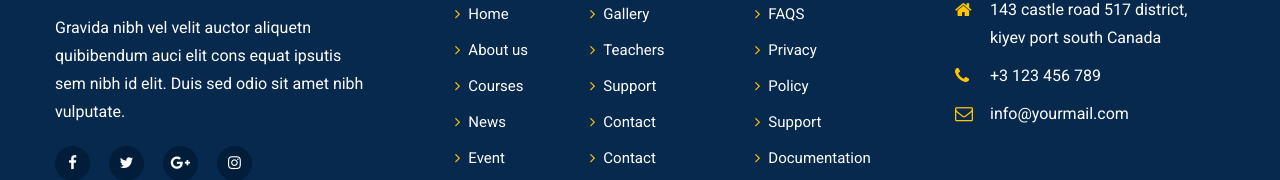
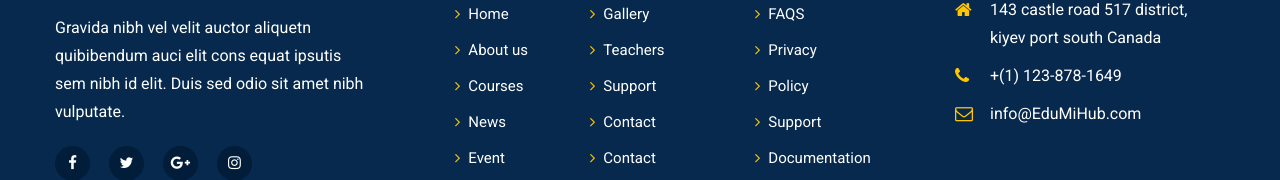
Before and after one commit to seaweedcracker0/edubin, a website: page index.html in a window 1280 px wide. Shown: the part 7518-7698 px from the top of the page. Drawn offline with nearby package versions, Linux system fonts and the light colour scheme; some packages are replaced by stand-ins of ours; files that its build step writes are made by us from their sources.

Commit message:
1. Footer :: updated information.

```diff
--- a/partials/footer.html
+++ b/partials/footer.html
@@ -74,7 +74,7 @@
                                     <i class="fa fa-phone"></i>
                                 </div>
                                 <div class="cont">
-                                    <p>+3 123 456 789</p>
+                                    <p>+(1) 123-878-1649</p>
                                 </div>
                             </li>
                             <li>
@@ -82,7 +82,7 @@
                                     <i class="fa fa-envelope-o"></i>
                                 </div>
                                 <div class="cont">
-                                    <p>info@yourmail.com</p>
+                                    <p>info@EduMiHub.com</p>
                                 </div>
                             </li>
                         </ul>
```
